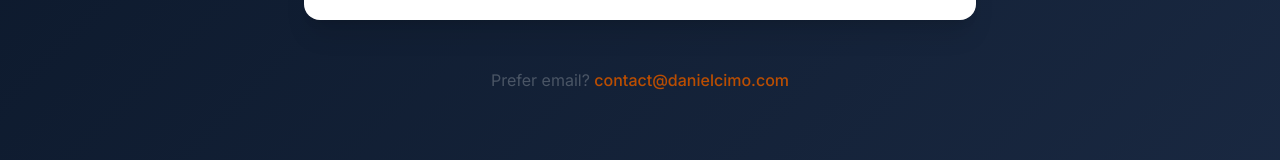
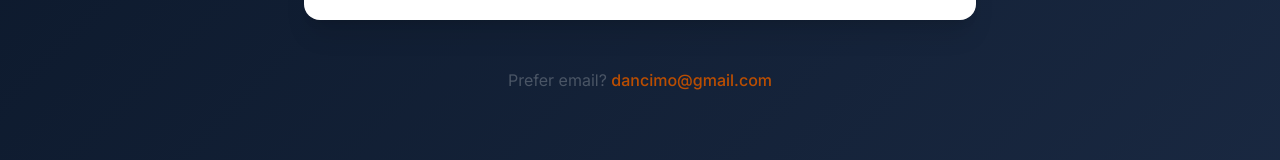
Before and after one commit to dancimo-lang/wedding-violin-website, a Next.js app: page /booking in a window 1280 px wide. Shown: the part 1316-1476 px from the top of the page. Built offline with nearby package versions, Linux system fonts and the light colour scheme; a web font is replaced by a local one.

Commit message:
Replace contact@danielcimo.com with dancimo@gmail.com

```diff
--- a/src/app/api/contact/route.ts
+++ b/src/app/api/contact/route.ts
@@ -47,7 +47,7 @@ export async function POST(request: NextRequest) {
       console.log('Attempting to send email...');
       const result = await resend.emails.send({
         from: process.env.RESEND_FROM_EMAIL || 'noreply@danielcimo.com',
-        to: process.env.CONTACT_EMAIL || 'contact@danielcimo.com',
+        to: process.env.CONTACT_EMAIL || 'dancimo@gmail.com',
         subject: `New ${data.service} inquiry from ${data.name}`,
         html: `
           <div style="font-family: Arial, sans-serif; max-width: 600px; margin: 0 auto;">
--- a/src/app/booking/page.tsx
+++ b/src/app/booking/page.tsx
@@ -300,10 +300,10 @@ export default function BookingPage() {
               <p className="text-gray-600">
                 Prefer email?{' '}
                 <a
-                  href="mailto:contact@danielcimo.com"
+                  href="mailto:dancimo@gmail.com"
                   className="text-amber-700 font-medium hover:underline"
                 >
-                  contact@danielcimo.com
+                  dancimo@gmail.com
                 </a>
               </p>
             </div>
--- a/src/app/business-card/page.tsx
+++ b/src/app/business-card/page.tsx
@@ -143,7 +143,7 @@ export default function BusinessCardPage() {
                     <svg className="w-3 h-3 text-amber-200" fill="none" stroke="currentColor" viewBox="0 0 24 24">
                       <path strokeLinecap="round" strokeLinejoin="round" strokeWidth={2} d="M3 8l7.89 5.26a2 2 0 002.22 0L21 8M5 19h14a2 2 0 002-2V7a2 2 0 00-2-2H5a2 2 0 00-2 2v10a2 2 0 002 2z" />
                     </svg>
-                    <span>contact@danielcimo.com</span>
+                    <span>dancimo@gmail.com</span>
                   </div>
                   <div className="flex items-center gap-2">
                     <svg className="w-3 h-3 text-amber-200" fill="none" stroke="currentColor" viewBox="0 0 24 24">
--- a/src/app/privacy/page.tsx
+++ b/src/app/privacy/page.tsx
@@ -44,7 +44,7 @@ export default function PrivacyPage() {
           <h2>Contact</h2>
           <p>
             If you have questions about this privacy policy, please contact us at{' '}
-            <a href="mailto:contact@danielcimo.com">contact@danielcimo.com</a>.
+            <a href="mailto:dancimo@gmail.com">dancimo@gmail.com</a>.
           </p>
 
           <p className="text-sm text-gray-400 mt-8">
--- a/src/app/terms/page.tsx
+++ b/src/app/terms/page.tsx
@@ -38,7 +38,7 @@ export default function TermsPage() {
           <h2>Contact</h2>
           <p>
             For questions about these terms, please contact us at{' '}
-            <a href="mailto:contact@danielcimo.com">contact@danielcimo.com</a>.
+            <a href="mailto:dancimo@gmail.com">dancimo@gmail.com</a>.
           </p>
 
           <p className="text-sm text-gray-400 mt-8">
```
